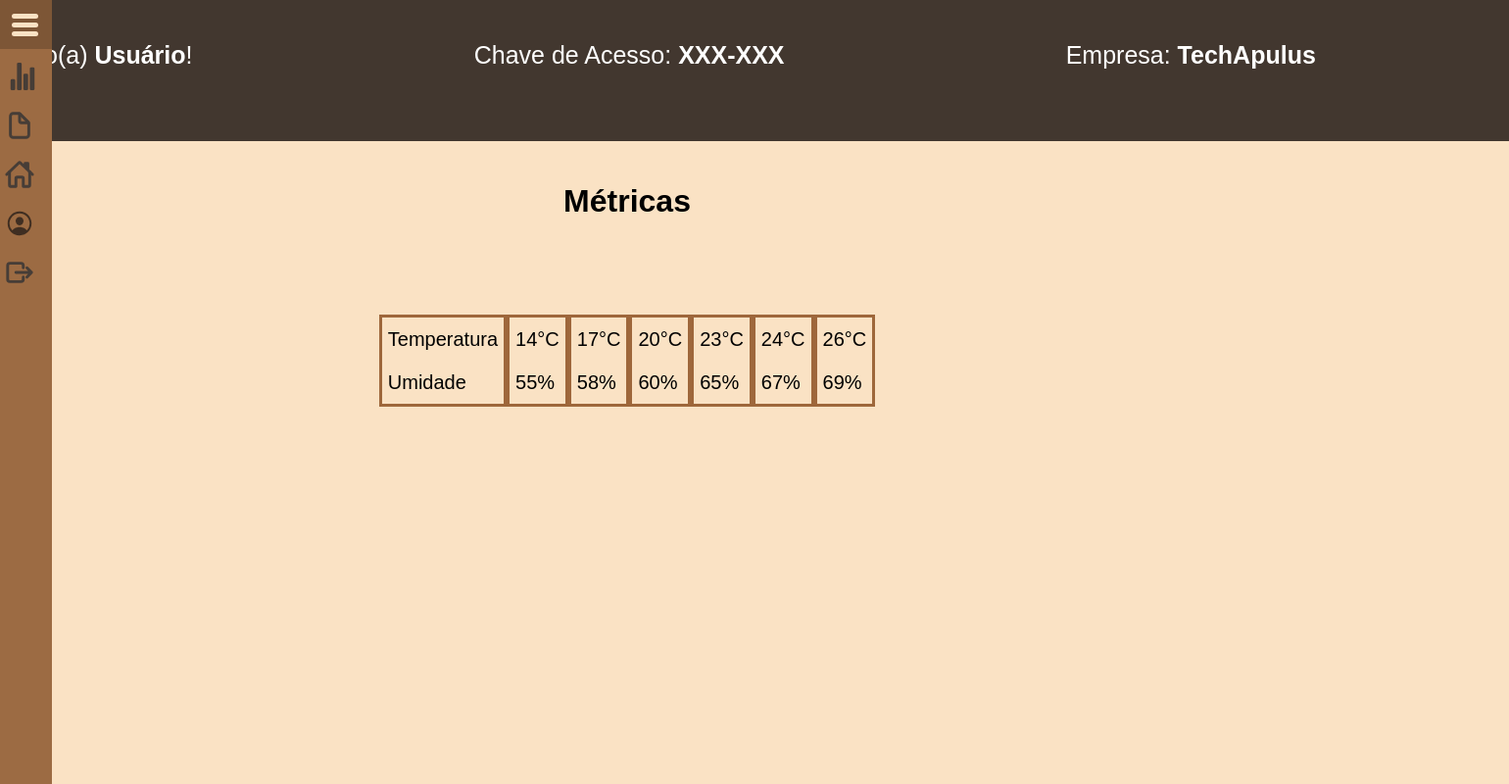
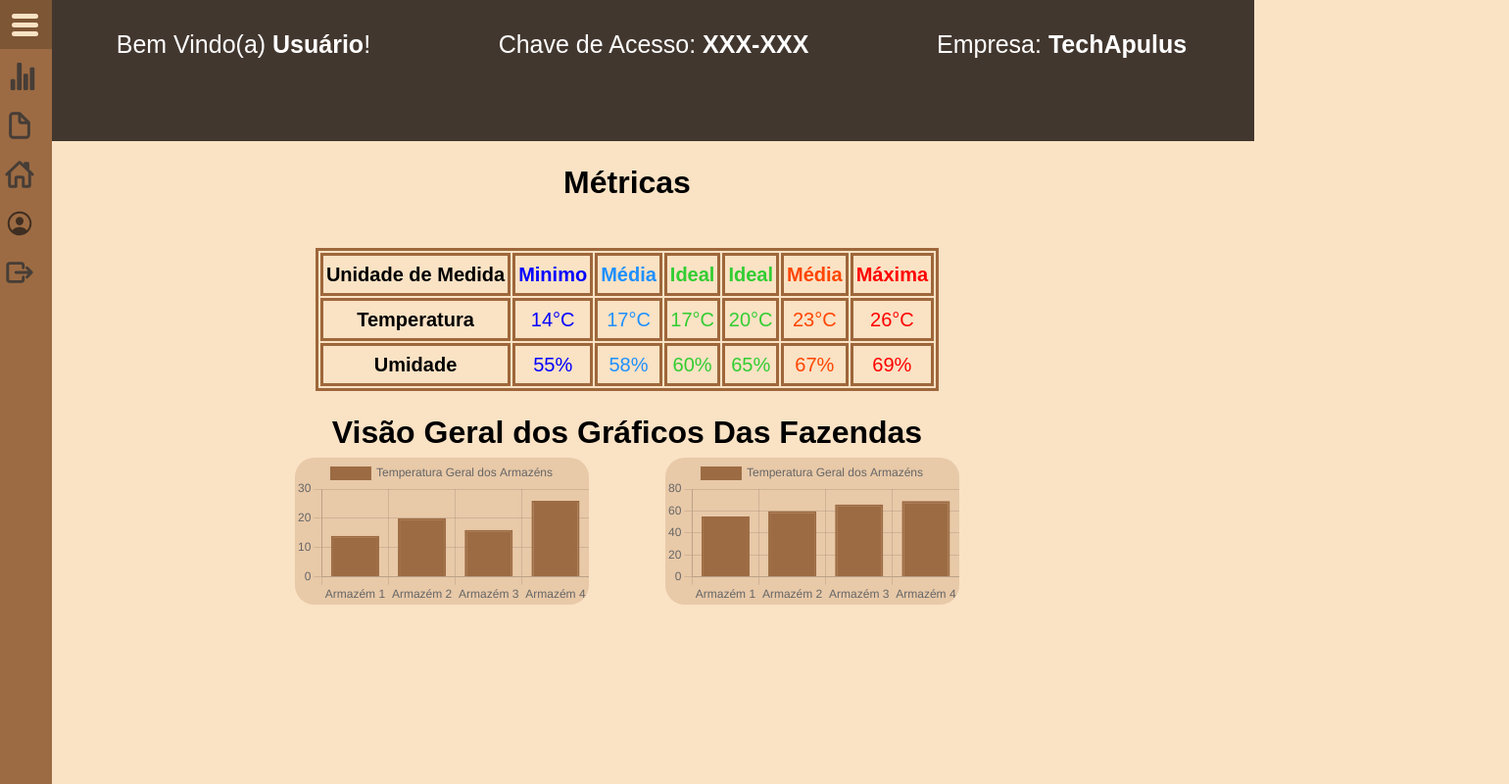
Before and after one commit to kelvinchriis/tech-apulus, a website: page site/public/telaUsuario.html in a window 1280 px wide. Shown: the whole page at 98% size, 1540 px wide, since content can reach past the window. Drawn offline with nearby package versions, Linux system fonts and the light colour scheme.

Commit message:
Tela de usuário atualizada

```diff
--- a/site/public/style/telaUsuario.css
+++ b/site/public/style/telaUsuario.css
@@ -1,3 +1,7 @@
+boody {
+    overflow-x: hidden;
+}
+
 .main h1{
     margin-top: 2%;
     display: flex;
@@ -6,10 +10,11 @@
 
 .headerUser {
     justify-content: space-evenly;
-    overflow-x: hidden;
+    /* overflow-x: hidden; */
     display: flex;
+    margin-left: -21%;
     z-index: 4;
-    width: 225vh;
+    width: 148%;
     height: 18vh;
     background-color: #382e27f1;
     font-size: 2.5rem;
@@ -27,12 +32,25 @@
     flex-direction: row;
 }
 
-.metricas .campo {
-    border: solid 3px rgb(158, 103, 59);
-    /* border-radius: 10px; */
+table, th, td {
+    text-align: center;
+    border: 3px solid rgb(158, 103, 59);
+    font-size: 20px
 }
 
-.metricas p {
-    font-size: 2rem;
-    padding: 6px;
+th, td {
+    padding: 3px;
 }
+
+.graficosGerais {
+    font-size: 30px;
+    display: flex;
+    flex-direction: row;
+    justify-content: space-evenly;
+}
+
+.graficos {
+    background-color: rgba(158, 103, 59, 0.2);
+	border-radius: 20px;
+	justify-content: space-between;
+}
--- a/site/public/telaUsuario.html
+++ b/site/public/telaUsuario.html
@@ -33,11 +33,13 @@
             </div>
             <div class="blocoTextoMenu">
                 <span class="textoMenu" style="width: 75px; margin-right: 0;">Perfil</span>
-                <a href="telaUsuario.html" class="dash"><ion-icon name="person-circle-outline" class="ionicons" style="color: rgb(63, 46, 34);"></ion-icon></a>
-              </div>
+                <a href="telaUsuario.html" class="dash"><ion-icon name="person-circle-outline" class="ionicons"
+                        style="color: rgb(63, 46, 34);"></ion-icon></a>
+            </div>
             <div class="blocoTextoMenu">
                 <span class="textoMenu" style="width: 75px; margin-right: 0;">Sair</span>
-                <a href="login.html" class="dash"><ion-icon name="exit-outline"class="ionicons"></ion-icon></ion-icon></a>
+                <a href="login.html" class="dash"><ion-icon name="exit-outline"
+                        class="ionicons"></ion-icon></ion-icon></a>
             </div>
         </span>
     </div>
@@ -60,36 +62,137 @@
         </header>
 
         <h1>Métricas</h1>
+        <div class="metricas">
+            <table>
+                <thead>
+                    <tr>
+                        <th>Unidade de Medida</th>
+                        <th style="color: blue;">Minimo</th>
+                        <th style="color: dodgerblue;">Média</th>
+                        <th style="color: limegreen;">Ideal</th>
+                        <th style="color: limegreen;">Ideal</th>
+                        <th style="color: orangered;">Média</th>
+                        <th style="color: red;">Máxima</th>
+                    </tr>
+                </thead>
 
-        <div class="metricas">
-            <div class="campo">
-                <p>Temperatura</p>
-                <p>Umidade</p>
+                <tbody>
+                    <tr>
+                        <th>Temperatura</th>
+                        <td style="color: blue;">14°C</td>
+                        <td style="color: dodgerblue;">17°C</td>
+                        <td style="color: limegreen;">17°C</td>
+                        <td style="color: limegreen;">20°C</td>
+                        <td style="color: orangered;">23°C</td>
+                        <td style="color: red;">26°C</td>
+                    </tr>
+                    <tr>
+                        <th>Umidade</th>
+                        <td style="color: blue;">55%</td>
+                        <td style="color: dodgerblue;">58%</td>
+                        <td style="color: limegreen;">60%</td>
+                        <td style="color: limegreen;">65%</td>
+                        <td style="color: orangered;">67%</td>
+                        <td style="color: red;">69%</td>
+                    </tr>
+                </tbody>
+            </table>
+        </div>
+
+        <h1>Visão Geral dos Gráficos Das Fazendas</h1>
+        <div class="graficosGerais" id="graficosGerais">
+            <div class="graficos">
+                <canvas id="chartTemp"></canvas>
             </div>
-            <div class="campo">
-                <p>14°C</p>
-                <p>55%</p>
+
+            <div class="graficos">
+                <canvas id="chartUmid"></canvas>
             </div>
-            <div class="campo">
-                <p>17°C</p>
-                <p>58%</p>
-            </div>
-            <div class="campo">
-                <p>20°C</p>
-                <p>60%</p>
-            </div>
-            <div class="campo">
-                <p>23°C</p>
-                <p>65%</p>
-            </div>
-            <div class="campo">
-                <p>24°C</p>
-                <p>67%</p>
-            </div>
-            <div class="campo">
-                <p>26°C</p>
-                <p>69%</p>
-            </div>
+
+            <script src="https://cdn.jsdelivr.net/npm/chart.js"></script>
+            <script>
+                // const armazensGerais = document.getElementById('graficosGerais');
+
+                const chartTemp = document.getElementById('chartTemp');
+
+                new Chart(chartTemp, {
+                    type: 'bar',
+                    data: {
+                        labels: ['Armazém 1', 'Armazém 2', 'Armazém 3', 'Armazém 4'],
+                        datasets: [{
+                            label: 'Temperatura Geral dos Armazéns',
+                            data: [14, 20, 16, 26],
+                            borderWidth: 2,
+                            backgroundColor: '#9c6b43',
+                            borderColor: '#9c6b43',
+                            color: 'white'
+                        }]
+                    },
+                    options: {
+                        scales: {
+                            y: {
+                                beginAtZero: true
+                            }
+                        }
+                    },
+                    options: {
+                        scales: {
+                            y: {
+                                beginAtZero: true,
+                                plugins: {
+                                    title: {
+                                        display: true,
+                                        text: 'Custom Chart Title',
+                                        font: {
+                                            //fontSize: '30pt'
+                                        }
+                                    }
+                                }
+                            }
+                        }
+                    }
+                });
+
+                const chartUmid = document.getElementById('chartUmid');
+
+                new Chart(chartUmid, {
+                    type: 'bar',
+                    data: {
+                        labels: ['Armazém 1', 'Armazém 2', 'Armazém 3', 'Armazém 4'],
+                        datasets: [{
+                            label: 'Temperatura Geral dos Armazéns',
+                            data: [55, 60, 66, 69],
+                            borderWidth: 2,
+                            backgroundColor: '#9c6b43',
+                            borderColor: '#9c6b43',
+                            color: 'white'
+                        }]
+                    },
+                    options: {
+                        scales: {
+                            y: {
+                                beginAtZero: true
+                            }
+                        }
+                    },
+                    options: {
+                        scales: {
+                            y: {
+                                beginAtZero: true,
+                                plugins: {
+                                    title: {
+                                        display: true,
+                                        text: 'Custom Chart Title',
+                                        font: {
+                                            //fontSize: '30pt'
+                                        }
+                                    }
+                                }
+                            }
+                        }
+                    }
+                });
+            </script>
         </div>
     </div>
 </body>
```
